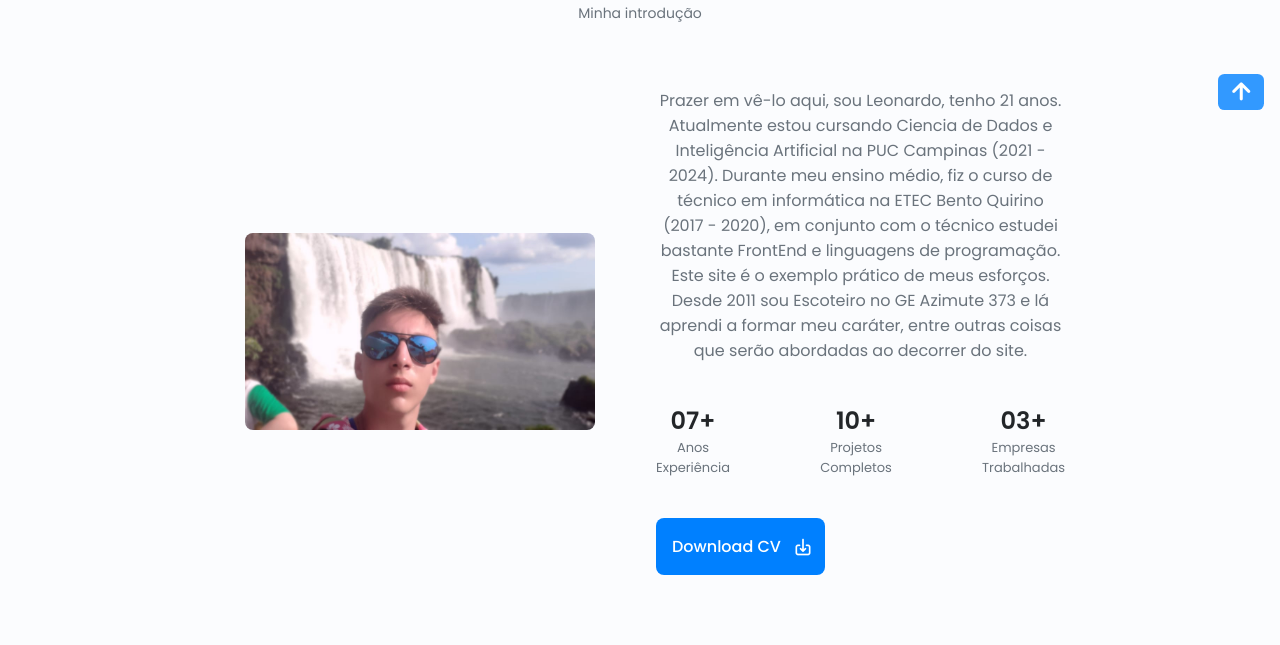
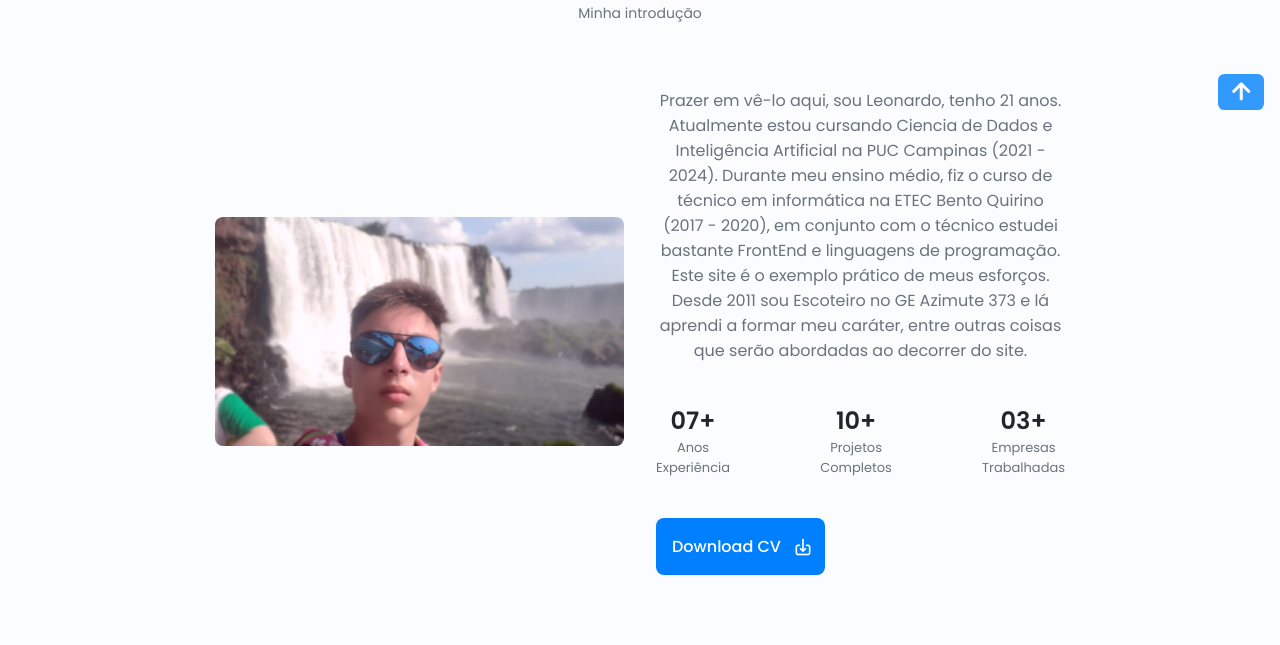
Before and after one commit to LeonardoBoleli/LeoBoleliPortfolio, a PHP site: page / in a window 1280 px wide. Shown: the part 850-1495 px from the top of the page. Run offline with PHP 8.4, Linux system fonts and the light colour scheme.

Commit message:
Add files via upload

```diff
--- a/css/style.css
+++ b/css/style.css
@@ -1598,7 +1598,7 @@ a:hover{
         column-gap: 2rem;
     }
     .about_img{
-        width: 350px;
+        width: 500px;
     }
     .about_info{
         justify-content: space-between;
```
Also changed, not shown: Imagens/destaques2.jpg (added).
